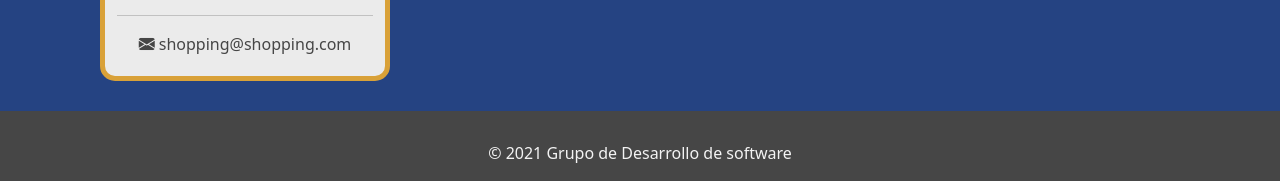
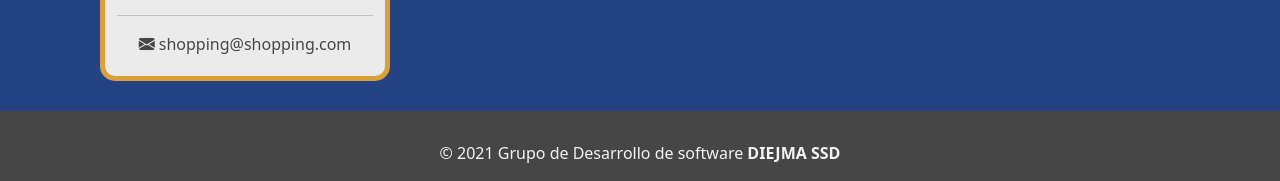
Before and after one commit to datrujillog/DIEJMA-SSD, a website: page html/Index.html in a window 1280 px wide. Shown: the part 1380-1561 px from the top of the page. Drawn offline with nearby package versions, Linux system fonts and the light colour scheme.

Commit message:
Diego Trujillo

```diff
--- a/html/Index.html
+++ b/html/Index.html
@@ -253,7 +253,7 @@
 
     </footer>
     <div class="pie">
-        <p> &copy; 2021 Grupo de Desarrollo de software</p>
+        <p> &copy; 2021 Grupo de Desarrollo de software <strong>DIEJMA SSD</strong></p>
     </div>
 
 
```
